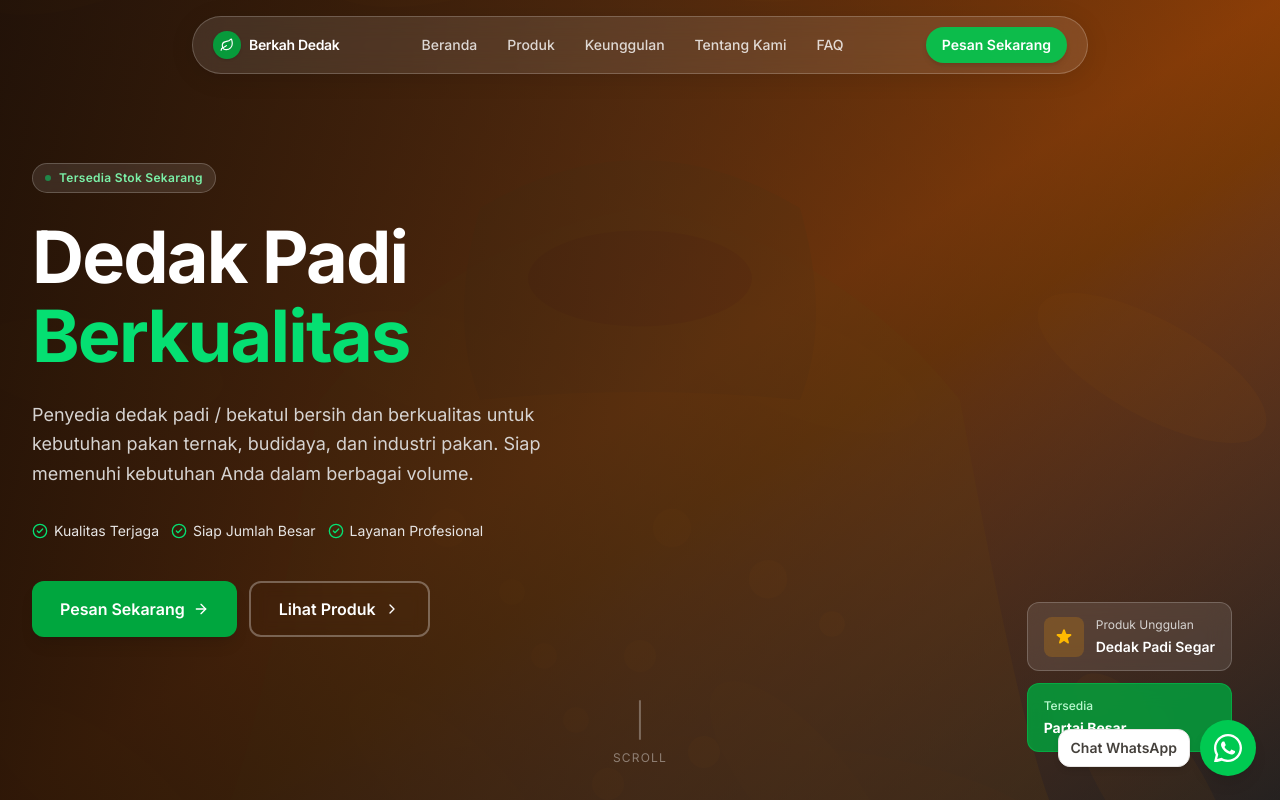
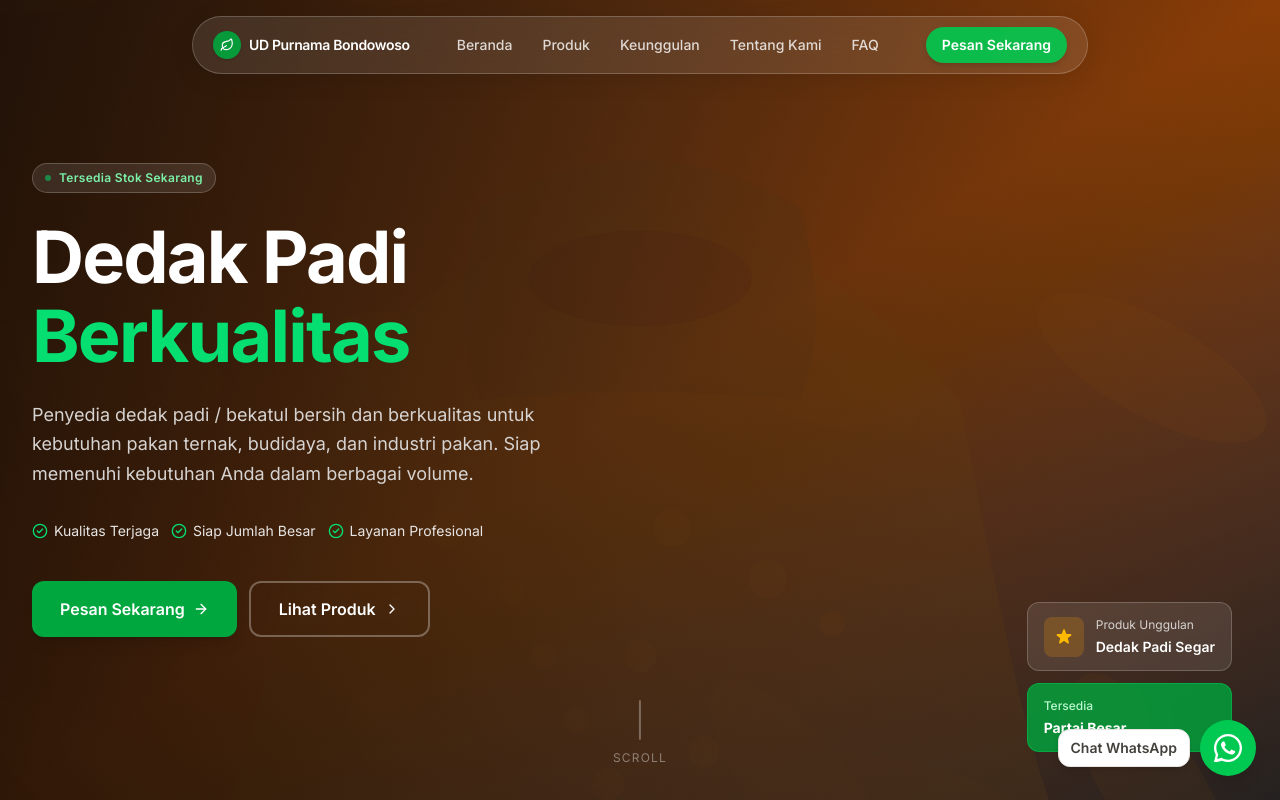
Before and after one commit to ardhikaxx/dedak-padi-web, a Next.js app: page / in a window 1280 px wide. Shown: the top 800 px of the page. Built offline with nearby package versions, Linux system fonts and the light colour scheme.

Commit message:
feat: rename business to UD Purnama Bondowoso

```diff
--- a/data/business.ts
+++ b/data/business.ts
@@ -1,8 +1,8 @@
 // Business configuration - Update all values here without touching components
 
 export const businessConfig = {
-  name: "Berkah Dedak",
-  tagline: "Dedak Padi Berkualitas untuk Agroindustri",
+  name: "UD Purnama Bondowoso",
+  tagline: "Dedak Padi Berkualitas",
   shortDescription:
     "Penyedia dedak padi / bekatul berkualitas untuk kebutuhan pakan ternak, budidaya, dan industri pengolahan pakan.",
   longDescription:
@@ -32,7 +32,7 @@
   },
 
   seo: {
-    title: "Berkah Dedak – Dedak Padi Berkualitas untuk Pakan & Agroindustri",
+    title: "UD Purnama Bondowoso – Dedak Padi Berkualitas untuk Pakan",
     description:
       "Penyedia dedak padi / bekatul berkualitas untuk kebutuhan pakan ternak, unggas, ikan, dan industri pakan. Tersedia dalam berbagai kemasan. Hubungi kami untuk informasi harga dan pemesanan.",
     keywords:
```
